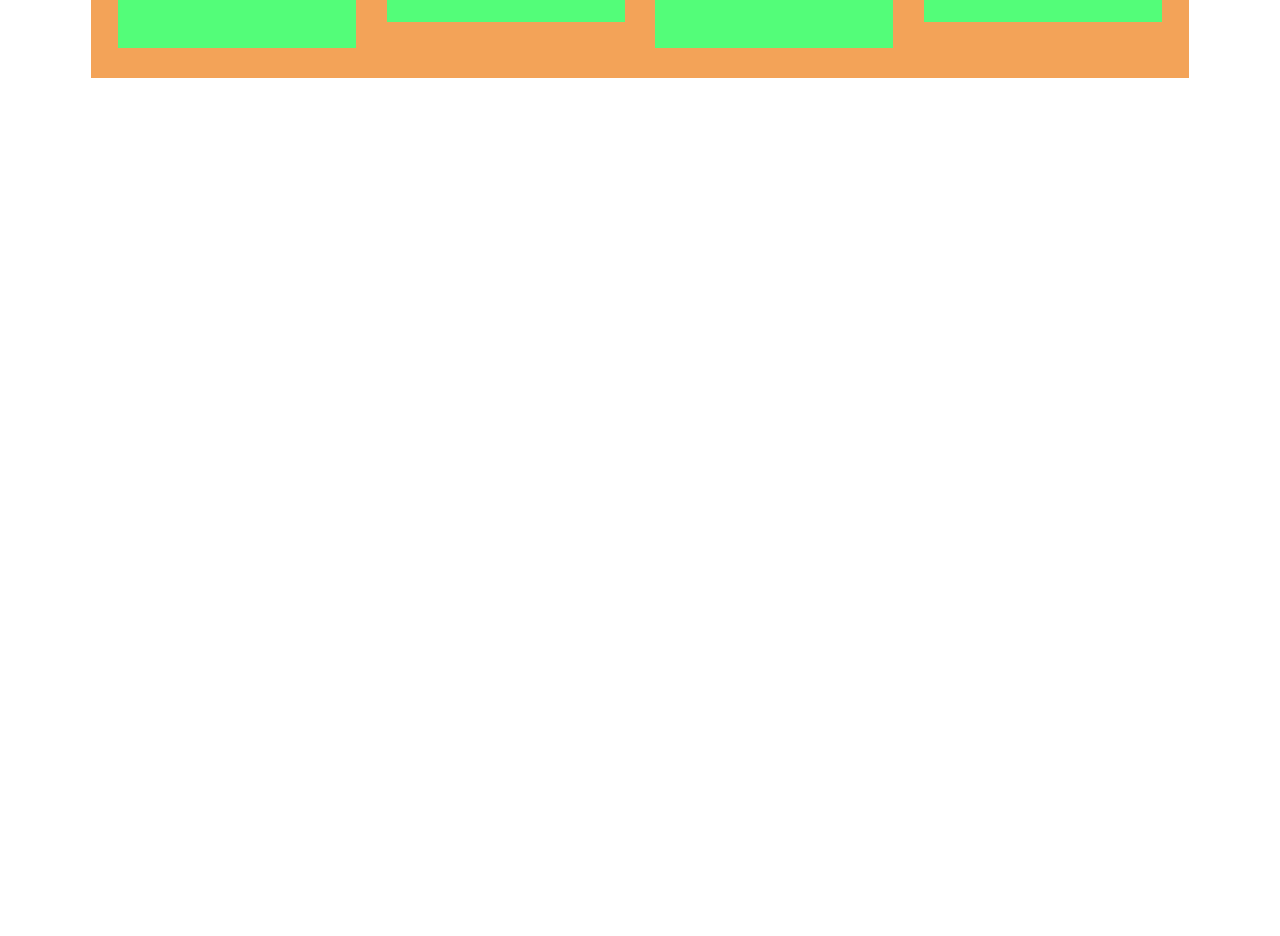
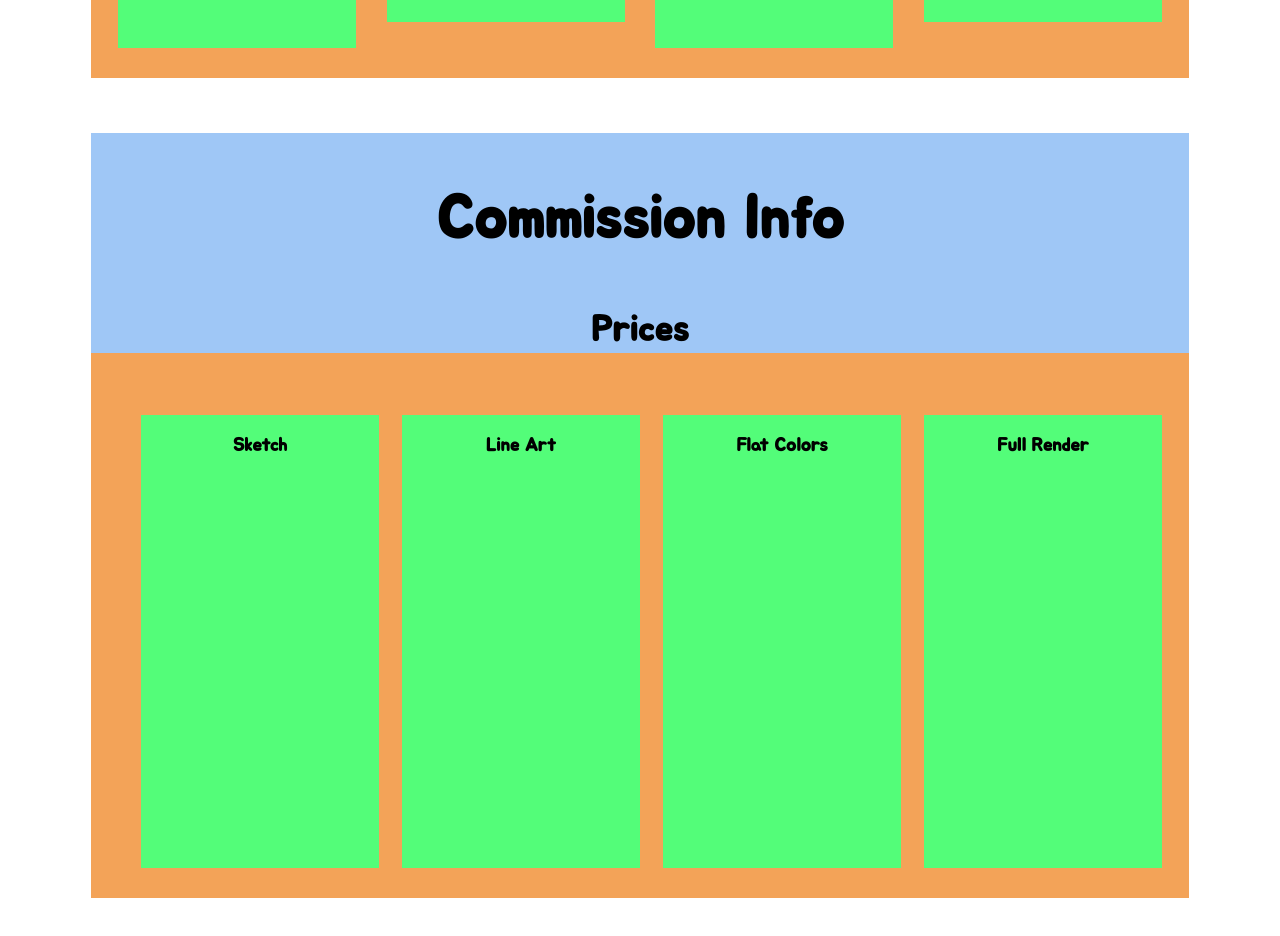
Before and after one commit to KrittipongR/Porject-A, a React (Create React App) app: page / in a window 1280 px wide. Shown: the part 1540-2476 px from the top of the page. Before the commit the page ends 1673 px from the top, so only its background shows below. Built offline with nearby package versions, Linux system fonts and the light colour scheme.

Commit message:
Create Info page

```diff
--- a/src/App.js
+++ b/src/App.js
@@ -1,7 +1,6 @@
-// import React, { useState } from 'react';
+import React from 'react';
 import "./App.css";
 import "./DemoStyle.css";
-// import mainIcon from "/assets/Scrapy_main.PNG";
 
 // const NavBar = ({ currentPage, handlePageChange }) => {
 //   return (
@@ -25,34 +24,58 @@ function App() {
       {
         //Landing
         <div>
-        <div className="box1" style={{padding:'11.59vh 10.83vw 11.59vh 10.83vw'}}>
+          <div className="box1" style={{ padding:'11.59vh 10.83vw 11.59vh 10.83vw' }}>
             <div>
               <img src='/assets/Scrapy_main.PNG' alt="Scrapy" />
-            <h1><span style={{color:'#5CE16E'}}>Scrapy's</span> <span style={{color:'#302E3D'}}>Commission</span></h1>
+              <h1><span style={{ color:'#5CE16E' }}>Scrapy's</span> <span style={{ color:'#302E3D' }}>Commission</span></h1>
             </div>
           </div>
-        <div className="box1" style={{flexDirection:"column"}}>
+
+          { /* Com. Example */ }
+          <div className="box1" style={{ flexDirection:"column" }}>
             <h2>Commission Example</h2>
-          <div className="box2" style={{paddingTop:'7.81vh'}}>
+            <div className="box2" style={{ paddingTop:'7.81vh' }}>
               <div className="box3">
-              <img src="" />
+                <img src="" alt="" />
               </div>
-            <div className="box3" style={{marginTop:'-3.26vh'}}>
-              <img src="" />
+              <div className="box3" style={{ marginTop:'-3.26vh' }}>
+                <img src="" alt="" />
               </div>
               <div className="box3">
-              <img src="" />
+                <img src="" alt="" />
               </div>
-            <div className="box3" style={{marginTop:'-3.26vh'}}>
-              <img src="" />
+              <div className="box3" style={{ marginTop:'-3.26vh' }}>
+                <img src="" alt="" />
+              </div>
+            </div>
+          </div>
+
+          { /* Com. Info */ }
+          <div className="box1" style={{ flexDirection:"column" }}>
+            <h2>Commission Info</h2>
+            <h3 style={{ fontSize:"36px", margin:"0" }}>Prices</h3>
+            <div className="box2" style={{ paddingTop:'7.81vh'} }>
+              <div style={{ flexDirection: "row" }}>
+              </div>
+              <div className="box3">
+                <h3>Sketch</h3>
+                <img src="" alt="" />
+              </div>
+              <div className="box3">
+                <h3>Line Art</h3>
+                <img src="" alt="" />
+              </div>
+              <div className="box3">
+                <h3>Flat Colors</h3>
+                <img src="" alt="" />
+              </div>
+              <div className="box3">
+                <h3>Full Render</h3>
+                <img src="" alt="" />
               </div>
             </div>
           </div>
         </div>
-
-        //Commission Example
-
-
 
         /* {currentPage === 'land' && (
         <div style={{ textAlign: 'center', marginTop: '20vh' }} onClick={() => handlePageChange('home')}>
```
Lines whose indentation alone changed are shown as unchanged.
